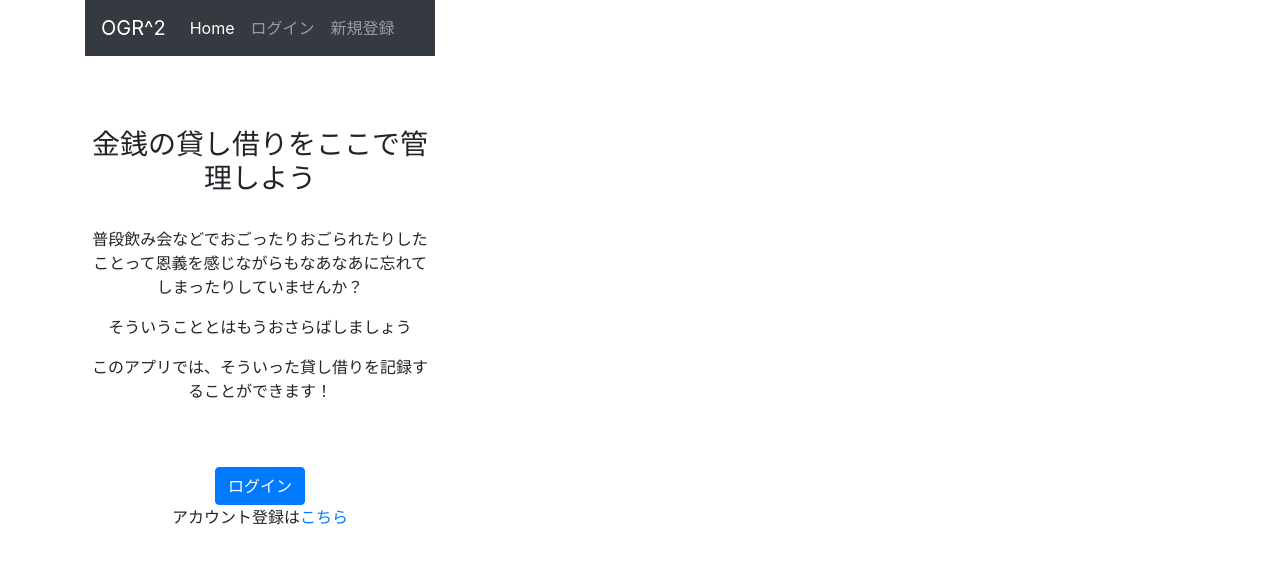
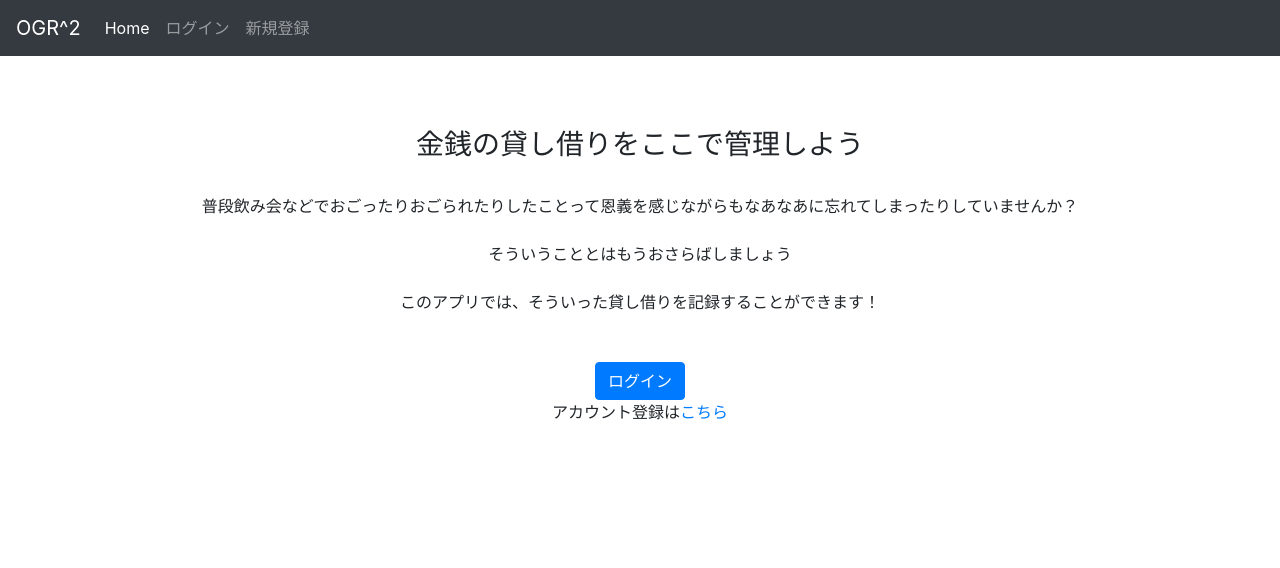
Before and after one commit to tarayama/ogr-ogr, a Django app: page / in a window 1280 px wide. Shown: the top 568 px of the page. Run offline with Django 3.2, Linux system fonts and the light colour scheme; some libraries are stand-ins or nearby versions.

Commit message:
スマホ対応の調整

```diff
--- a/ogr/templates/ogr/index.html
+++ b/ogr/templates/ogr/index.html
@@ -4,6 +4,7 @@
 <head>
     <meta charset="utf-8" />
     <title>OGR^2</title>
+    <meta name="viewport" content="initial-scale=1">
     <link rel="stylesheet" type="text/css" href="/static/css/bootstrap.min.css" media="screen, projection" />
     <link rel="stylesheet" type="text/css" href="/static/css/detail.css" />
     <script type="text/javascript" src="http://code.jquery.com/jquery.js"></script>
@@ -13,10 +14,6 @@
 </head>
 
 <body>
-    <div class="container">
-		<div class="row">
-            <div class="col-md-4 col-sm-6 col-xs-12">
-
     <nav class="navbar navbar-expand-xl navbar-dark bg-dark">
         <a class="navbar-brand" href="{% url 'index' %}">OGR^2</a>
         <button class="navbar-toggler" type="button" data-toggle="collapse" data-target="#navbarTogglerDemo02" aria-controls="navbarTogglerDemo02" aria-expanded="false" aria-label="Toggle navigation">
@@ -38,22 +35,21 @@
 
         </div>
     </nav>
-
-
+    <div class="container">
 
         {% if user.is_authenticated %}
         <br/>
-                <p>読み込み中です</p>
-                <p>自動的に推移しない場合は<a href="{% url 'top' user %}">こちら</a>を選択してください</p>
+        読み込み中です<<br/>
+        自動的に推移しない場合は<a href="{% url 'top' user %}">こちら</a><<br/>>
         {% else %}
         <br />
         <br />
         <br />
         <h3>金銭の貸し借りをここで管理しよう</h3>
         <br />
-                <p>普段飲み会などでおごったりおごられたりしたことって恩義を感じながらもなあなあに忘れてしまったりしていませんか？</p>
-                <p>そういうこととはもうおさらばしましょう</p>
-                <p>このアプリでは、そういった貸し借りを記録することができます！</p>
+        普段飲み会などでおごったりおごられたりしたことって恩義を感じながらもなあなあに忘れてしまったりしていませんか？<br/><br/>
+        そういうこととはもうおさらばしましょう<br/><br/>
+        このアプリでは、そういった貸し借りを記録することができます！<br/>
         <br />
         <br />
         <a class="btn btn-primary" href="{% url 'login' %}">ログイン</a>
@@ -61,8 +57,7 @@
         {% endif %}
         <br />
     </div>
-        </div>
-    </div>
+
 
 </body>
 
```
Lines whose indentation alone changed are shown as unchanged.
